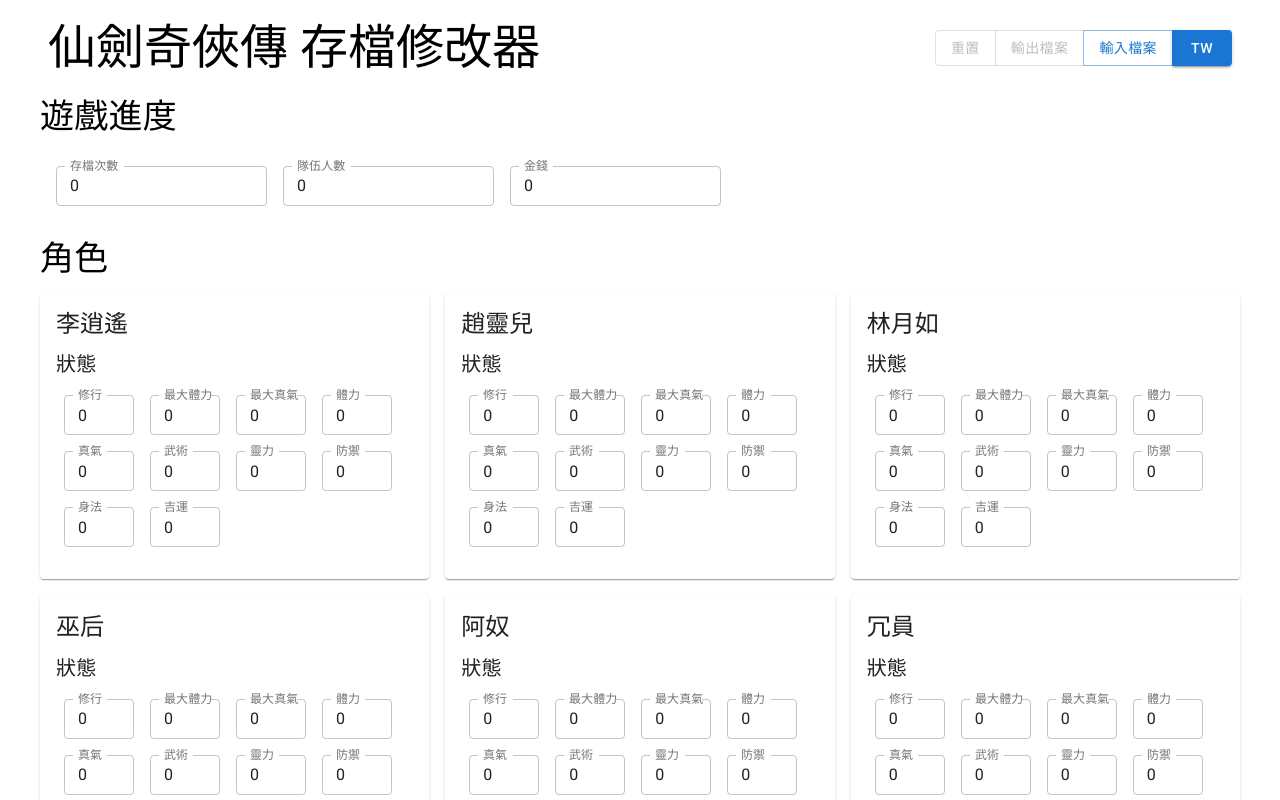
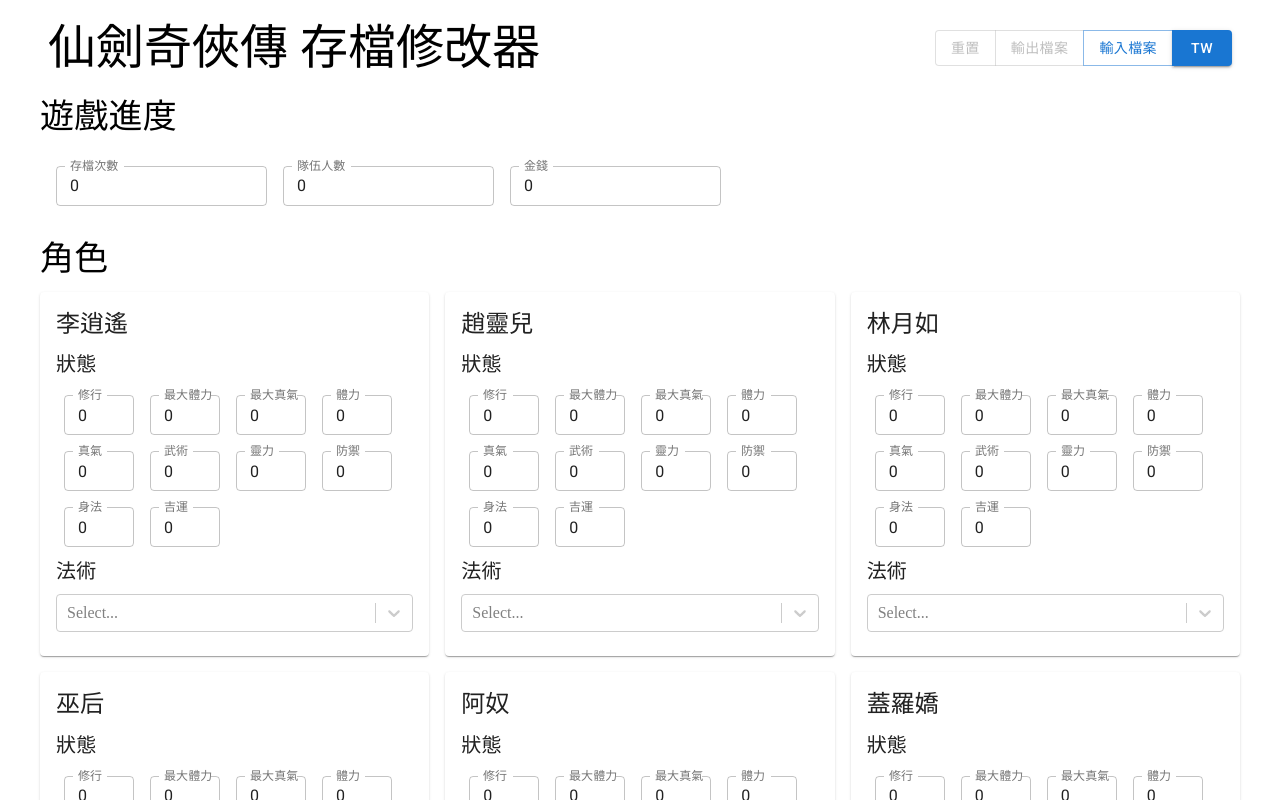
Before and after one commit to chehsunliu/pal-save-editor, a React (Create React App) app: page / in a window 1280 px wide. Shown: the top 800 px of the page. Built offline with nearby package versions, Linux system fonts and the light colour scheme.

Commit message:
Support ability modification

```diff
--- a/package.json
+++ b/package.json
@@ -21,6 +21,7 @@
     "react-i18next": "^11.8.15",
     "react-redux": "^7.2.4",
     "react-scripts": "4.0.3",
+    "react-select": "^4.3.0",
     "typescript": "^4.1.2",
     "web-vitals": "^1.0.1"
   },
@@ -51,6 +52,7 @@
     ]
   },
   "devDependencies": {
+    "@types/react-select": "^4.0.15",
     "husky": "^6.0.0",
     "prettier": "2.2.1",
     "pretty-quick": "^3.1.0"
--- a/public/locales/en/translation.json
+++ b/public/locales/en/translation.json
@@ -19,7 +19,7 @@
       "lin": "Lin Yueru",
       "queen": "Queen",
       "anu": "Anu",
-      "dummy": "Dummy"
+      "dummy": "Gai Luojiao"
     }
   },
   "stats": {
@@ -34,5 +34,8 @@
     "resistance": "DEF",
     "movement": "SPD",
     "luck": "LUCK"
+  },
+  "abilities": {
+    "title": "Abilities"
   }
 }
--- a/public/locales/tw/translation.json
+++ b/public/locales/tw/translation.json
@@ -19,7 +19,7 @@
       "lin": "林月如",
       "queen": "巫后",
       "anu": "阿奴",
-      "dummy": "冗員"
+      "dummy": "蓋羅嬌"
     }
   },
   "stats": {
@@ -36,6 +36,8 @@
     "luck": "吉運"
   },
   "abilities": {
+    "title": "法術",
+    "names": {
       "295": "夢蛇",
       "296": "氣療術",
       "297": "觀音咒",
@@ -141,3 +143,4 @@
       "397": "群魔亂舞"
     }
   }
+}
--- /dev/null
+++ b/src/app/feature/characters/AbilitySection.tsx
@@ -0,0 +1,77 @@
+import { useTranslation } from "react-i18next";
+import { Typography } from "@material-ui/core";
+import React from "react";
+import { CharacterId } from "app/util/editor";
+import { useAppDispatch, useAppSelector } from "app/hook";
+import ReactSelect, { ActionMeta } from "react-select";
+import { abilityAdded, abilityRemoved } from "app/feature/characters/charactersSlice";
+
+interface OptionType {
+  label: string;
+  value: number;
+}
+
+const ALL_ABILITIES: ReadonlyArray<number> = Array(397 - 295 + 1)
+  .fill(0)
+  .map((_, i) => i + 295);
+
+interface AbilitySectionProps {
+  characterId: CharacterId;
+}
+
+const AbilitySection = (props: AbilitySectionProps) => {
+  const characters = useAppSelector((state) => state.characters);
+  const { characterId } = props;
+  const { abilities } = characters[characterId];
+  const { t } = useTranslation();
+  const dispatch = useAppDispatch();
+
+  const options: ReadonlyArray<OptionType> = ALL_ABILITIES.map((a) => ({
+    label: t(`abilities.names.${a}`),
+    value: a,
+  }));
+
+  const values: ReadonlyArray<OptionType> = abilities.map((a) => ({
+    label: t(`abilities.names.${a}`),
+    value: a,
+  }));
+
+  const handleValueChange = (values: ReadonlyArray<OptionType>, meta: ActionMeta<OptionType>) => {
+    switch (meta.action) {
+      case "select-option":
+        const ability = meta.option?.value;
+        if (ability === undefined) {
+          console.error("ability is undefined");
+          return;
+        }
+        dispatch(abilityAdded({ id: characterId, ability }));
+        break;
+
+      case "remove-value":
+        dispatch(abilityRemoved({ id: characterId, ability: meta.removedValue.value }));
+        break;
+
+      default:
+        console.error("Unhandled react-select action", meta);
+    }
+  };
+
+  return (
+    <>
+      <Typography variant="h6" component="h2" gutterBottom>
+        {t("abilities.title")}
+      </Typography>
+      <ReactSelect
+        isMulti
+        options={options}
+        value={values}
+        onChange={handleValueChange}
+        menuPortalTarget={document.body}
+        isClearable={false}
+        closeMenuOnSelect={false}
+      />
+    </>
+  );
+};
+
+export default AbilitySection;
--- a/src/app/feature/characters/CharcterCard.tsx
+++ b/src/app/feature/characters/CharcterCard.tsx
@@ -2,6 +2,7 @@
 import { CharacterId } from "app/util/editor";
 import React from "react";
 import StatSection from "app/feature/characters/StatSection";
+import AbilitySection from "app/feature/characters/AbilitySection";
 
 interface CharacterCardProps {
   name: string;
@@ -18,6 +19,7 @@
           {name}
         </Typography>
         <StatSection characterId={characterId} />
+        <AbilitySection characterId={characterId} />
       </CardContent>
     </Card>
   );
--- a/src/app/feature/characters/charactersSlice.ts
+++ b/src/app/feature/characters/charactersSlice.ts
@@ -44,8 +44,16 @@
     statUpdated: (state, action: PayloadAction<{ id: CharacterId; stat: CharacterStat }>) => {
       state[action.payload.id].stat = action.payload.stat;
     },
+    abilityAdded: (state, action: PayloadAction<{ id: CharacterId; ability: number }>) => {
+      state[action.payload.id].abilities.push(action.payload.ability);
+    },
+    abilityRemoved: (state, action: PayloadAction<{ id: CharacterId; ability: number }>) => {
+      state[action.payload.id].abilities = state[action.payload.id].abilities.filter(
+        (a) => a !== action.payload.ability
+      );
+    },
   },
 });
 
-export const { replaced, statUpdated } = charactersSlice.actions;
+export const { replaced, statUpdated, abilityAdded, abilityRemoved } = charactersSlice.actions;
 export default charactersSlice.reducer;
```
Also changed, not shown: 1 other file (tests, documents, lock files or other folders). Lines whose indentation alone changed are shown as unchanged.
